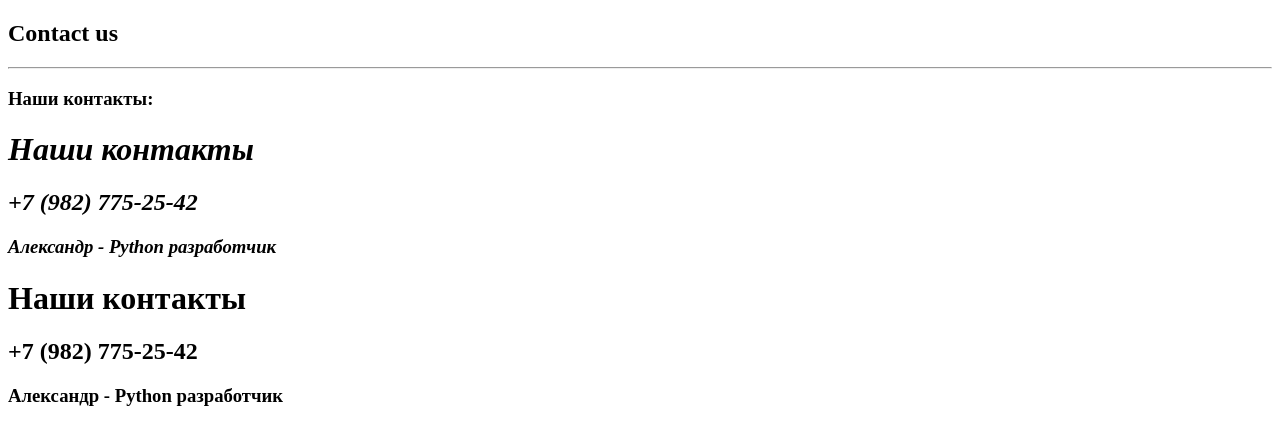
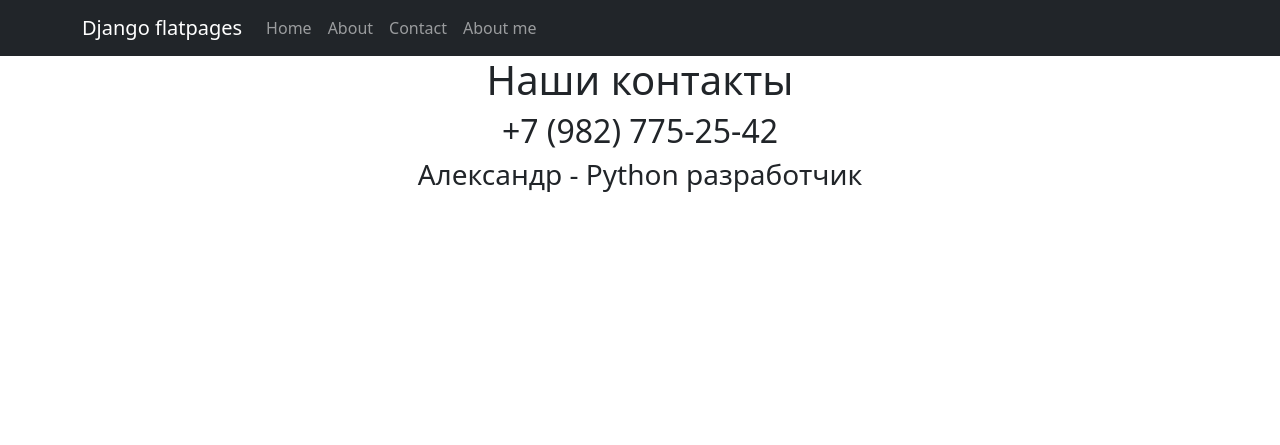
Before and after one commit to Chernobaev1993/FirstDjangoProjects, a Django app: page /contacts/ in a window 1280 px wide. Shown: the top 445 px of the page. Run offline with Django 4.2, Linux system fonts and the light colour scheme; a user stored in the database is signed in; data comes from the database, SQL or seed files in the repository; both versions use the stored data as it was after the commit; some libraries are stand-ins or nearby versions.

Commit message:
some fix

```diff
--- a/templates/flatpages/contact.html
+++ b/templates/flatpages/contact.html
@@ -1,13 +1 @@
-<!DOCTYPE html>
-<html>
-<head>
-<title>{{ flatpage.title }}</title>
-</head>
-<body>
-    <h2>{{ flatpage.title }}</h2>
-    <hr>
-    <h3>Наши контакты:</h3>
-    <i>{{ flatpage.content }}</i>
-    {{ flatpage.content }}
-</body>
-</html>
+{% extends 'flatpages/default.html' %}
--- a/templates/flatpages/default.html
+++ b/templates/flatpages/default.html
@@ -24,9 +24,7 @@
                 <div class="collapse navbar-collapse" id="navbarResponsive">
                     <ul class="navbar-nav ml-auto">
                         <li class="nav-item active">
-                            <a class="nav-link" href="#">Home
-                                <span class="sr-only">(current)</span>
-                            </a>
+                            <a class="nav-link" href="/about/">Home</a>
                         </li>
                         <li class="nav-item">
                             <a class="nav-link" href="/about/">About</a>
```
Also changed, not shown: db.sqlite3.
